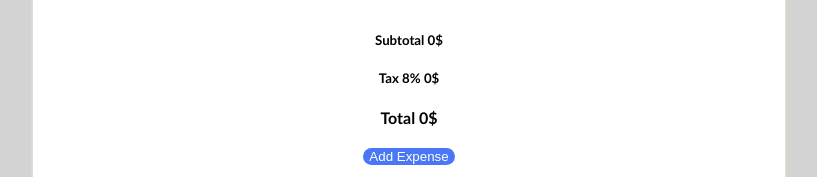
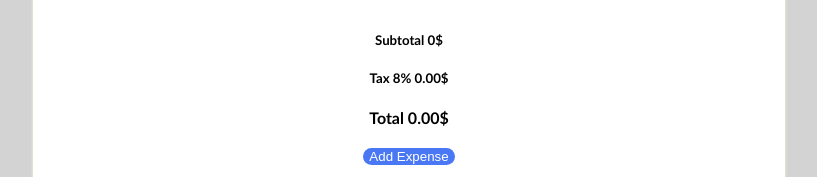
Before and after one commit to seandmiller/InvoiceFront, a React (Create React App) app: page / in a window 1280 px wide. Shown: the part 466-643 px from the top of the page, without its empty margins (231-1048 px from the left). Built offline with nearby package versions, Linux system fonts and the light colour scheme.

Commit message:
fixing cors

```diff
--- a/src/pages/clientcreate.js
+++ b/src/pages/clientcreate.js
@@ -103,9 +103,9 @@ export default class App extends React.Component {
         recipientData: this.state.recipient,
         services: this.state.serviceToPurchase,
         total: {
-          tax: totalExpense * 0.08,
-          subTotal: totalExpense,
-          totalExpense: totalExpense * 0.08 + totalExpense,
+          tax: (totalExpense * 0.08).toFixed(2),
+          subTotal: totalExpense.toFixed(2),
+          totalExpense: (totalExpense * 0.08 + totalExpense).toFixed(2),
         },
         date: new Date().toDateString().replace(/ /g, "-"),
       },
@@ -212,8 +212,8 @@ export default class App extends React.Component {
             </div>
             <div className="expense-wrapper">
               {this.renderMaterials()} <h5> Subtotal {totalExpense}$ </h5>
-              <h5>Tax 8% {totalExpense * 0.08}$ </h5>
-              <h4>Total {totalExpense * 0.08 + totalExpense}$ </h4>
+              <h5>Tax 8% {(totalExpense * 0.08).toFixed(2)}$ </h5>
+              <h4>Total {(totalExpense * 0.08 + totalExpense).toFixed(2)}$ </h4>
             </div>
 
             <div className="add-expense-btn">
```
